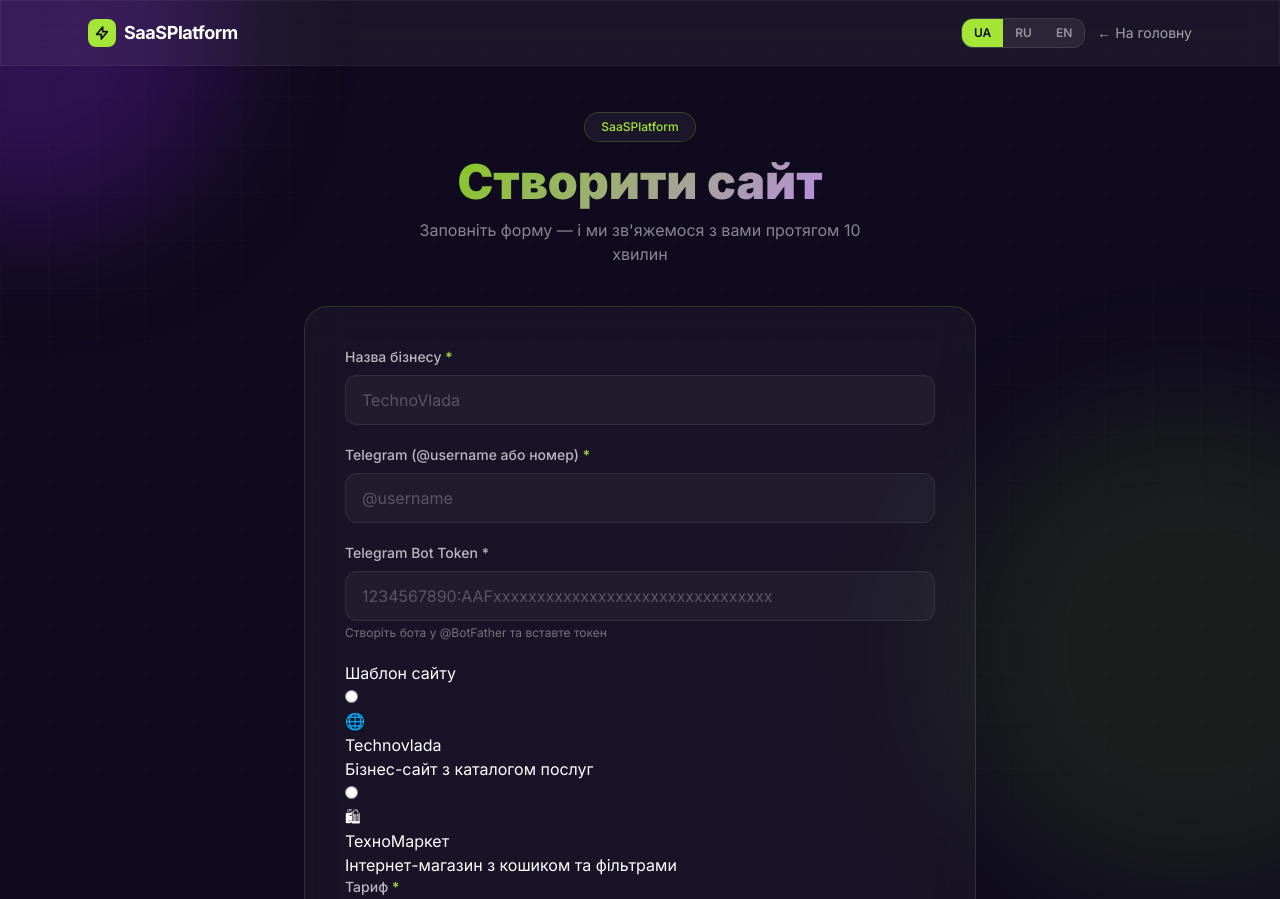
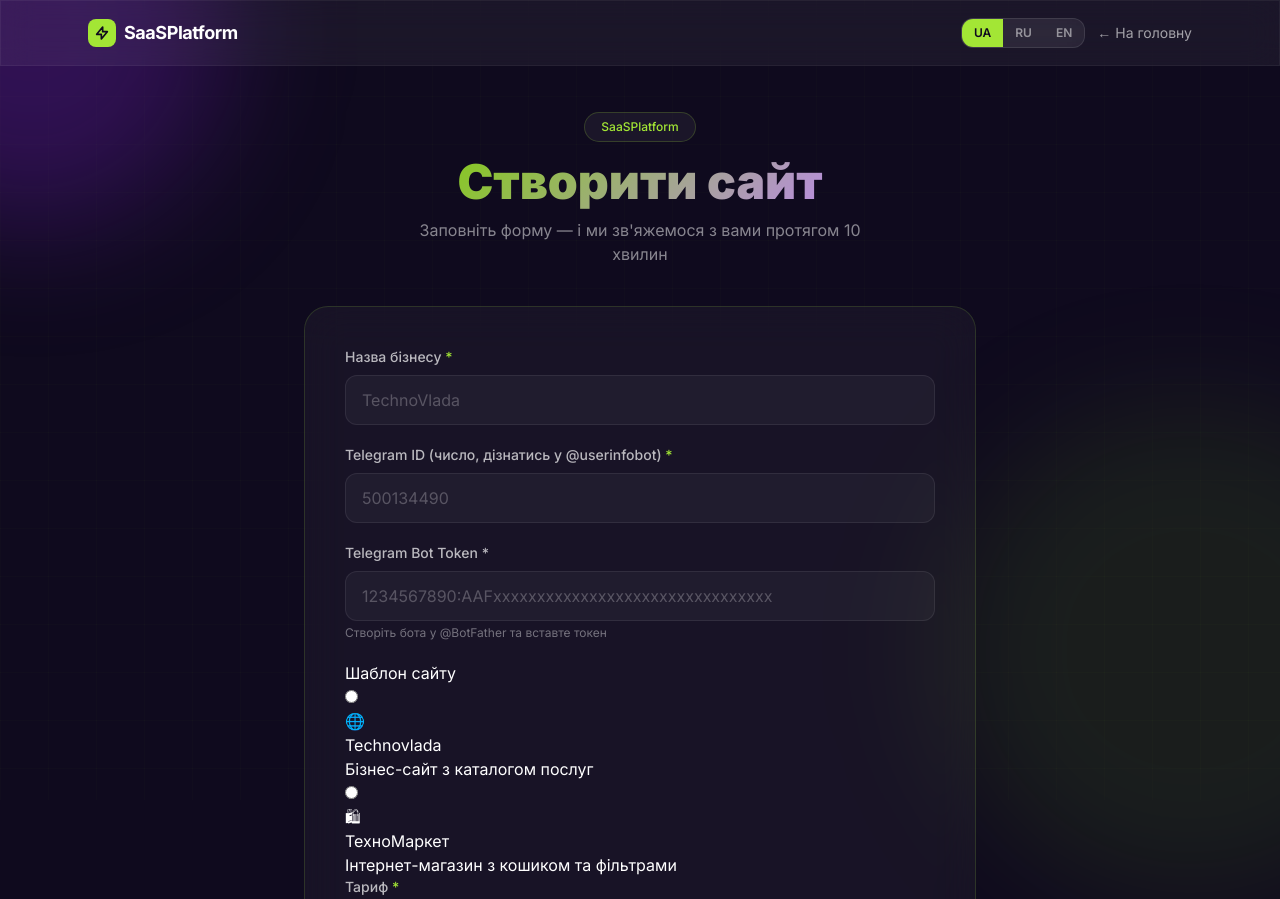
Before and after one commit to prostoArtemG/saas_platform, a FastAPI app: page /create-site in a window 1280 px wide. Shown: the top 899 px of the page. Run offline with FastAPI, Linux system fonts and the light colour scheme; parts of the project's set-up code (start-up, migrations or seed data) failed here and were passed over; some libraries are stand-ins or nearby versions.

Commit message:
fix: pass telegram ID as admin_ids, update telegram field label

```diff
--- a/app/site/routes.py
+++ b/app/site/routes.py
@@ -235,7 +235,7 @@ async def create_site_submit(
                 client_name=business_name,
                 slug=slug,
                 bot_token=bot_token,
-                admin_ids=str(client.admin_telegram_id or ""),
+                admin_ids=telegram.strip().lstrip("@") if telegram.strip().lstrip("@").isdigit() else "",
                 cloudinary_cloud=os.getenv("CLOUDINARY_CLOUD_NAME", ""),
                 cloudinary_key=os.getenv("CLOUDINARY_API_KEY", ""),
                 cloudinary_secret=os.getenv("CLOUDINARY_API_SECRET", ""),
--- a/templates/create_site.html
+++ b/templates/create_site.html
@@ -122,12 +122,12 @@
         <!-- Telegram -->
         <div class="mb-5">
           <label class="block text-sm font-medium text-white/70 mb-2">
-            {{ t.create_site.f_telegram }} <span class="text-brand-lime">*</span>
+            Telegram ID (число, дізнатись у @userinfobot) <span class="text-brand-lime">*</span>
           </label>
           <input type="text" name="telegram" required maxlength="128"
                  value="{{ form.telegram | default('') }}"
                  class="form-input w-full px-4 py-3 rounded-xl text-base"
-                 placeholder="@username" />
+                 placeholder="500134490" />
         </div>
 
         <!-- Bot Token -->
```
